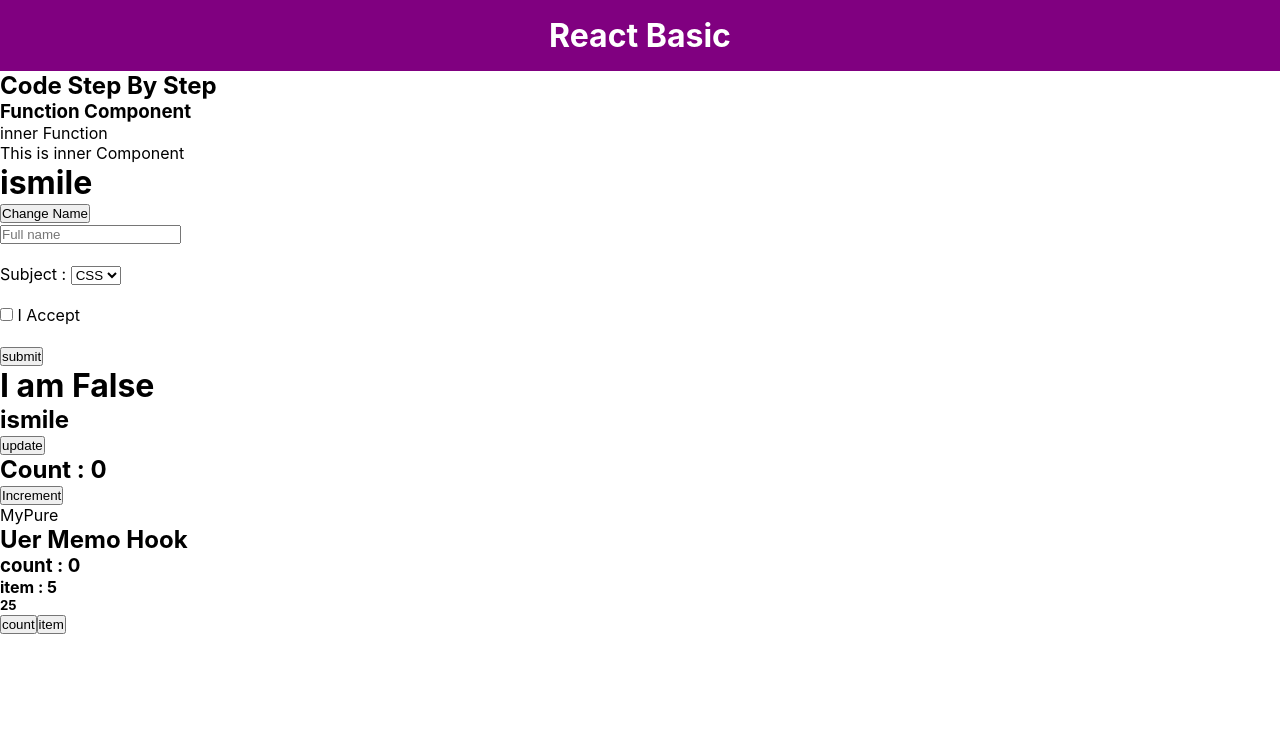
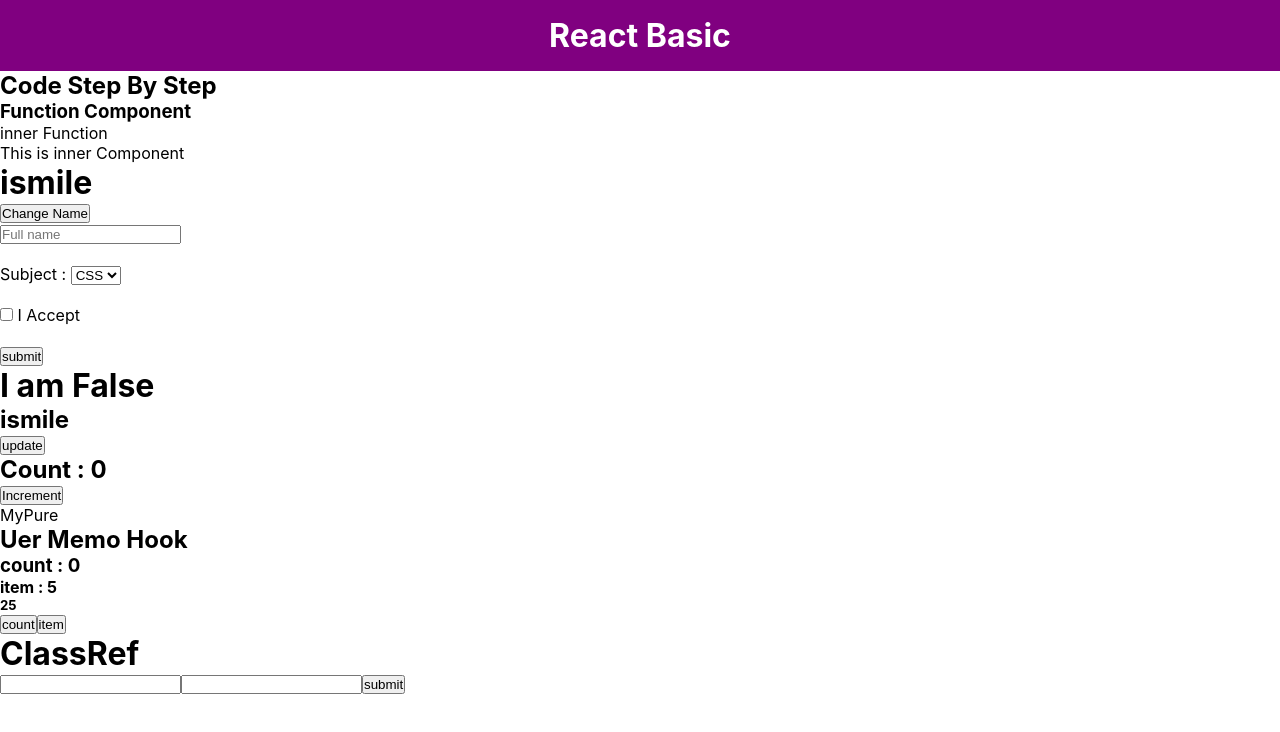
Before and after one commit to ismailsardar/react_2, a React (Create React App) app in the folder my-selfs/: page / in a window 1280 px wide. Shown: the top 732 px of the page. Built offline with nearby package versions, Linux system fonts and the light colour scheme.

Commit message:
creatRef() in class component

```diff
--- a/my-selfs/src/components/code_stye_By_stye/MyComponent.js
+++ b/my-selfs/src/components/code_stye_By_stye/MyComponent.js
@@ -1,4 +1,5 @@
 import React from 'react'
+import ClassRef from './Ref/ClassRef'
 import CondRen from './CondRen'
 import From from './From'
 import Function from './Function'
@@ -18,6 +19,7 @@
         <MyClass />
         <PureComponents />
         <MyMemo />
+        <ClassRef />
     </div>
   )
 }
--- /dev/null
+++ b/my-selfs/src/components/code_stye_By_stye/Ref/ClassRef.js
@@ -0,0 +1,36 @@
+import React, { Component, createRef } from 'react'
+
+class ClassRef extends Component {
+
+    constructor(props) {
+      super(props)
+
+      this.myRef = createRef();
+      this.myRef2 = createRef();
+    }
+
+    /**
+     * if you use ref in class component
+     * import createRef from react
+     * make instant this.name = createRef()
+     * we can us Ref multiple element one component
+     * But one element one Ref
+     */
+
+    givItem(){
+         console.log(this.myRef.current.value);
+         console.log(this.myRef2.current.value);
+    }
+
+  render() {
+    return (
+      <div>
+        <h1>ClassRef</h1>
+        <input type="text" ref={this.myRef} />
+        <input type="text" ref={this.myRef2} />
+        <button onClick={()=>this.givItem()}>submit</button>
+      </div>
+    )
+  }
+}
+export default  ClassRef;
```
